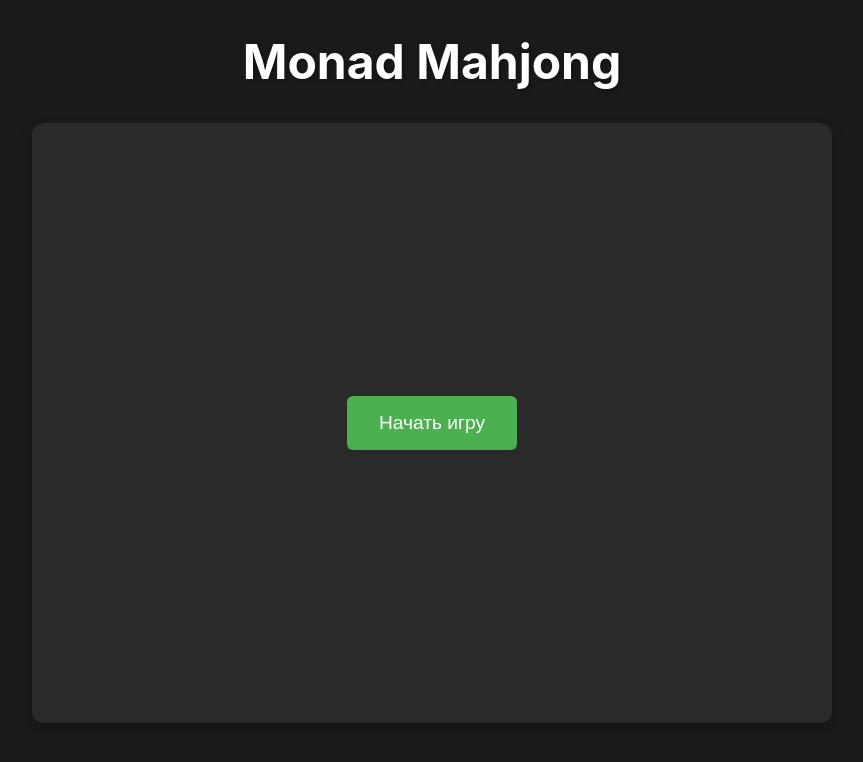
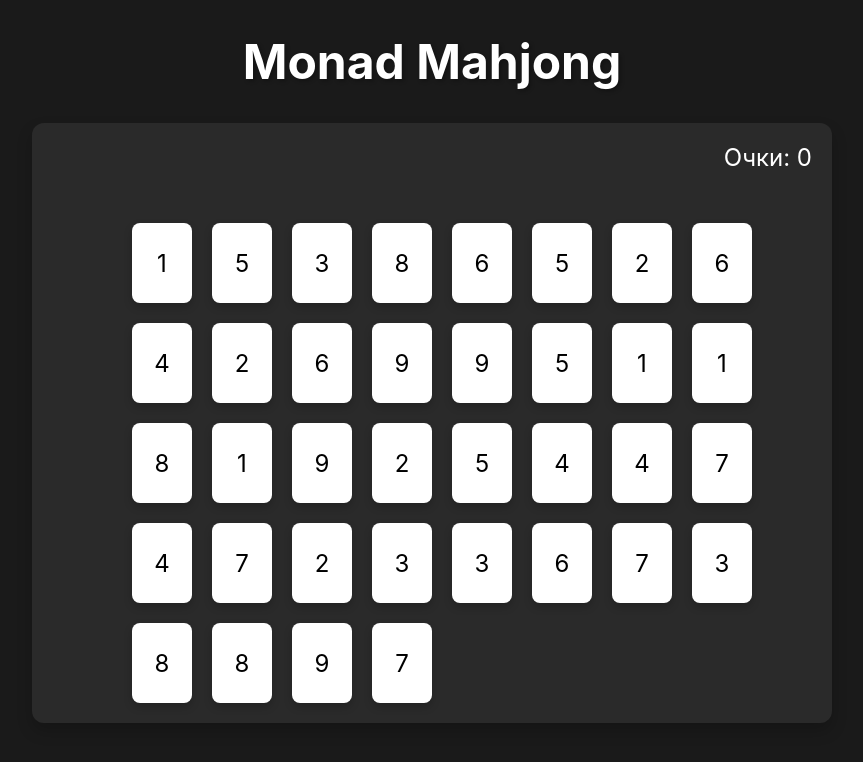
Before and after one commit to vvf11/monad-mahjong, a React (Create React App) app: page / in a window 1280 px wide. Both pictures are taken after a click on the button "Начать игру". Shown: the top 762 px of the page, without its empty margins (208-1071 px from the left). Built offline with nearby package versions, Linux system fonts and the light colour scheme.

Commit message:
Add game logic and tile matching functionality

```diff
--- a/src/App.js
+++ b/src/App.js
@@ -1,5 +1,6 @@
-import React from 'react';
+import React, { useState } from 'react';
 import styled from 'styled-components';
+import Tile from './components/Tile';
 
 const AppContainer = styled.div`
   width: 100vw;
@@ -27,6 +28,7 @@ const GameBoard = styled.div`
   justify-content: center;
   align-items: center;
   position: relative;
+  overflow: hidden;
 `;
 
 const StartButton = styled.button`
@@ -45,12 +47,86 @@ const StartButton = styled.button`
   }
 `;
 
+const ScoreDisplay = styled.div`
+  position: absolute;
+  top: 20px;
+  right: 20px;
+  font-size: 1.5rem;
+  color: #ffffff;
+`;
+
 function App() {
+  const [gameStarted, setGameStarted] = useState(false);
+  const [tiles, setTiles] = useState([]);
+  const [selectedTile, setSelectedTile] = useState(null);
+  const [score, setScore] = useState(0);
+
+  const generateTiles = () => {
+    const numbers = [];
+    // Создаем пары чисел от 1 до 9
+    for (let i = 1; i <= 9; i++) {
+      for (let j = 0; j < 4; j++) {
+        numbers.push(i);
+      }
+    }
+
+    // Перемешиваем числа
+    for (let i = numbers.length - 1; i > 0; i--) {
+      const j = Math.floor(Math.random() * (i + 1));
+      [numbers[i], numbers[j]] = [numbers[j], numbers[i]];
+    }
+
+    // Создаем плитки с позициями
+    return numbers.map((number, index) => ({
+      id: index,
+      value: number,
+      x: 100 + (index % 8) * 80,
+      y: 100 + Math.floor(index / 8) * 100
+    }));
+  };
+
+  const handleStartGame = () => {
+    setTiles(generateTiles());
+    setGameStarted(true);
+    setScore(0);
+  };
+
+  const handleTileClick = (tile) => {
+    if (!selectedTile) {
+      setSelectedTile(tile);
+    } else {
+      if (selectedTile.id !== tile.id) {
+        if (selectedTile.value === tile.value) {
+          // Убираем совпавшие плитки
+          setTiles(tiles.filter(t => t.id !== tile.id && t.id !== selectedTile.id));
+          setScore(score + 10);
+        }
+        setSelectedTile(null);
+      }
+    }
+  };
+
   return (
     <AppContainer>
       <Title>Monad Mahjong</Title>
       <GameBoard>
-        <StartButton>Начать игру</StartButton>
+        {!gameStarted ? (
+          <StartButton onClick={handleStartGame}>Начать игру</StartButton>
+        ) : (
+          <>
+            <ScoreDisplay>Очки: {score}</ScoreDisplay>
+            {tiles.map(tile => (
+              <Tile
+                key={tile.id}
+                value={tile.value}
+                x={tile.x}
+                y={tile.y}
+                isSelected={selectedTile?.id === tile.id}
+                onClick={() => handleTileClick(tile)}
+              />
+            ))}
+          </>
+        )}
       </GameBoard>
     </AppContainer>
   );
--- a/src/components/Tile.js
+++ b/src/components/Tile.js
@@ -4,37 +4,33 @@ import styled from 'styled-components';
 const TileContainer = styled.div`
   width: 60px;
   height: 80px;
-  background-color: #ffffff;
-  border-radius: 4px;
+  background-color: ${props => props.isSelected ? '#6d9eeb' : '#ffffff'};
+  border-radius: 8px;
   position: absolute;
+  left: ${props => props.x}px;
+  top: ${props => props.y}px;
   cursor: pointer;
   display: flex;
   justify-content: center;
   align-items: center;
   font-size: 24px;
-  color: #000000;
-  box-shadow: 2px 2px 4px rgba(0, 0, 0, 0.2);
-  transition: transform 0.2s;
+  color: ${props => props.isSelected ? '#ffffff' : '#000000'};
+  box-shadow: 0 4px 8px rgba(0, 0, 0, 0.2);
+  transition: all 0.3s ease;
+  user-select: none;
 
   &:hover {
-    transform: translateY(-5px);
-  }
-
-  &.selected {
-    background-color: #e0e0e0;
-    box-shadow: 0 0 10px rgba(255, 255, 255, 0.5);
+    transform: translateY(-2px);
+    box-shadow: 0 6px 12px rgba(0, 0, 0, 0.3);
   }
 `;
 
-const Tile = ({ value, position, onClick, isSelected }) => {
+const Tile = ({ value, x, y, isSelected, onClick }) => {
   return (
     <TileContainer
-      style={{
-        left: position.x,
-        top: position.y,
-        zIndex: position.z
-      }}
-      className={isSelected ? 'selected' : ''}
+      x={x}
+      y={y}
+      isSelected={isSelected}
       onClick={onClick}
     >
       {value}
```
